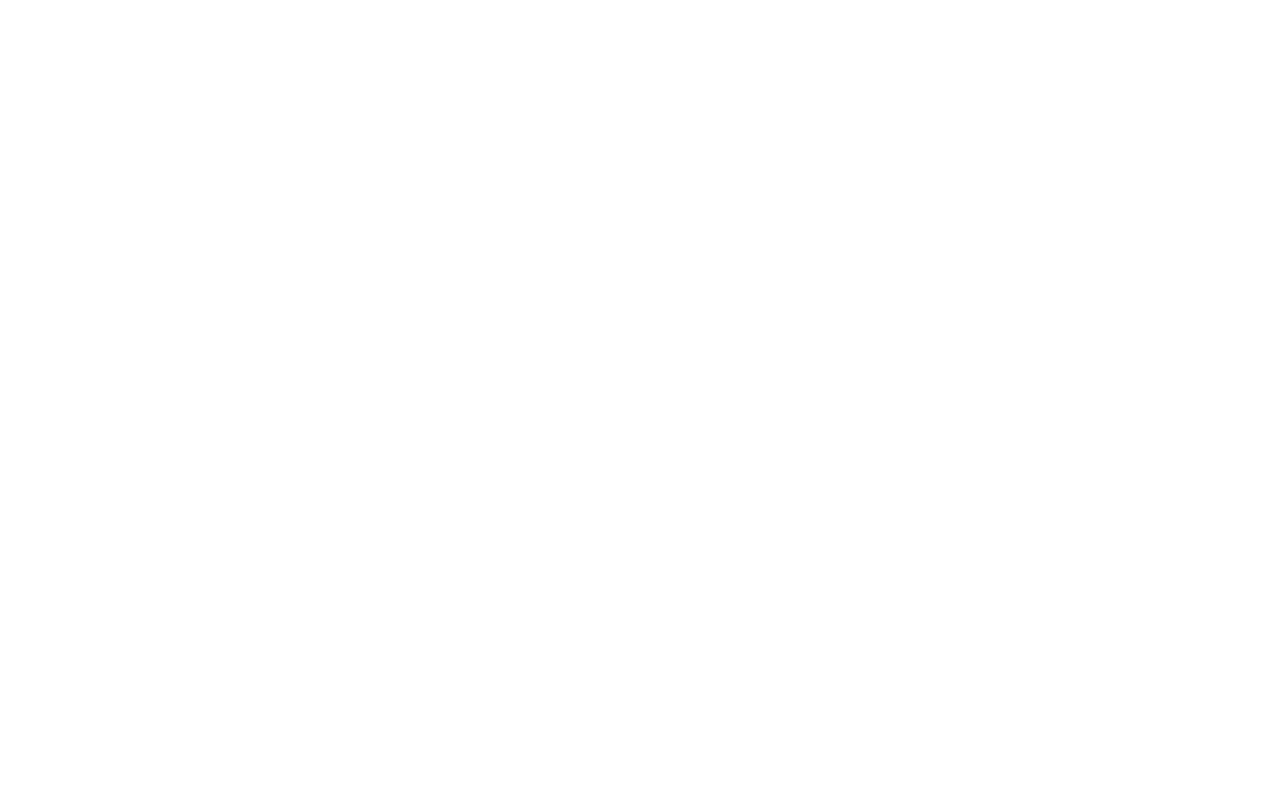
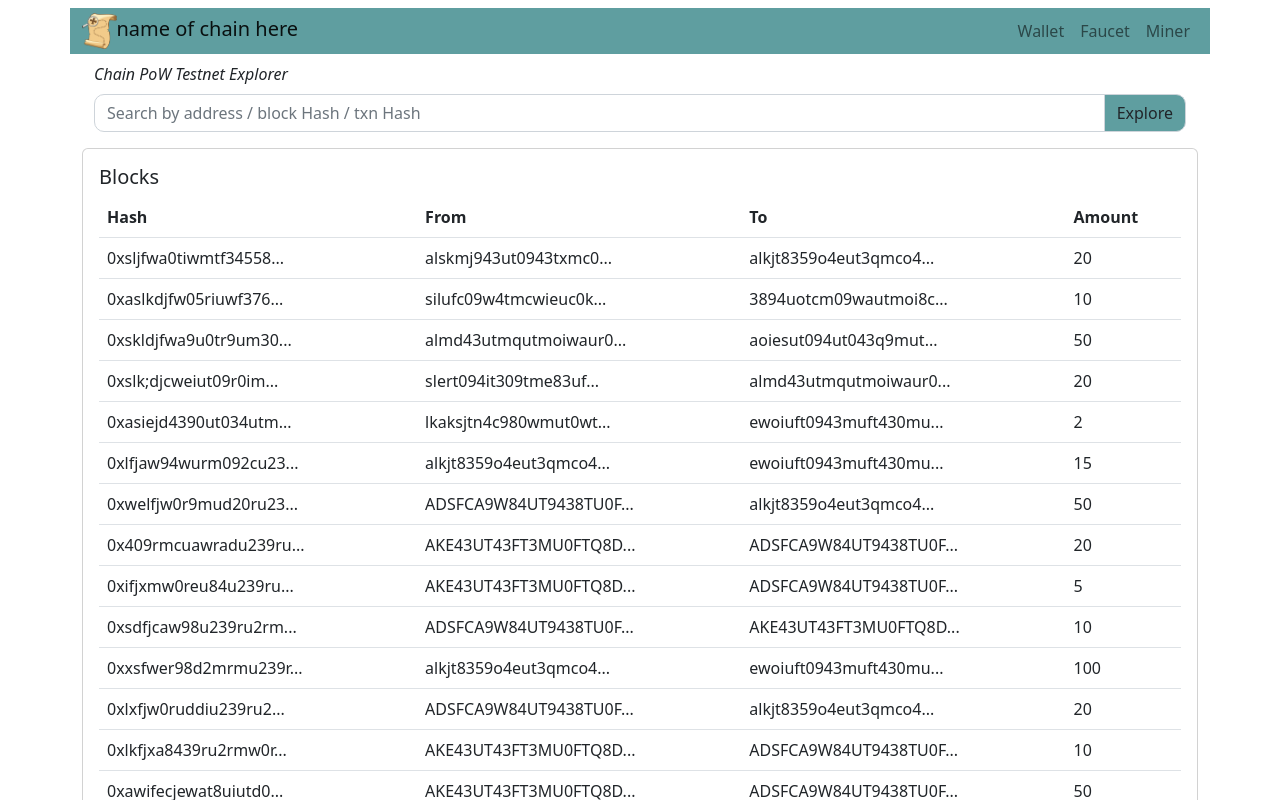
Before and after one commit to codyrhoten/EduChain, a React (Create React App) app in the folder frontend/: page /all-txs in a window 1280 px wide. Before the commit this address had no page. Shown: the top 800 px of the page. Built offline with nearby package versions, Linux system fonts and the light colour scheme.

Commit message:
create AllTxs page and link from Home pg

```diff
--- a/frontend/src/App.js
+++ b/frontend/src/App.js
@@ -3,12 +3,14 @@
 import Home from './pages/Home';
 import Wallet from './components/wallet/Wallet';
 import AllBlocks from './pages/AllBlocks';
+import AllTxs from './pages/AllTxs';
 import 'bootstrap/dist/css/bootstrap.min.css';
 // dummy data
 import api from './dummyApi';
 
 function App() {
     const [blocks, setBlocks] = useState([]);
+    const [txs, setTxs] = useState([]);
     const [latestBlx, setLatestBlx] = useState([]);
     const [latestTxs, setLatestTxs] = useState([]);
 
@@ -26,7 +28,8 @@
 
     useEffect(() => {
         const data = api();
-        setBlocks(data.blocks)
+        setBlocks(data.blocks);
+        setTxs(data.txs);
         setLatestBlx(data.latestBlx);
         setLatestTxs(data.latestTxs);
     }, []);
@@ -53,6 +56,13 @@
                         blocks={blocks}
                     />}
                 />
+                <Route
+                    path='/all-txs'
+                    element={<AllTxs
+                        navLinks={explorerLinks}
+                        txs={txs}
+                    />}
+                />
             </Routes>
         </div>
     );
--- a/frontend/src/Components/explorer/LatestTxs.js
+++ b/frontend/src/Components/explorer/LatestTxs.js
@@ -9,7 +9,7 @@
 
     return (
         <Col className='lg-6'>
-            <Card>
+            <Card className='text-center'>
                 <Card.Body>
                     <Card.Title>Latest Transactions</Card.Title>
                     {latestTxs && latestTxs.map((tx, i) => {
@@ -17,7 +17,7 @@
                             <Container key={i}>
                                 <Row>
                                     <Col>
-                                        Tx {tx.hash.substring(0, 8)}...
+                                        Tx {tx.hash.substring(0, 12)}...
                                     </Col>
                                     <Col>
                                         From: {shortenAddress(tx.sender)}<br />
@@ -29,6 +29,7 @@
                             </Container>
                         );
                     })}
+                    <Card.Link href='all-txs'>See all transactions</Card.Link>
                 </Card.Body>
             </Card>
         </Col>
--- a/frontend/src/blockchain.json
+++ b/frontend/src/blockchain.json
@@ -14,31 +14,31 @@
             "txs": [
                 {
                     "amount": 20,
-                    "hash": "awurd3498tuw0mu20rdwurxumq9rxac",
+                    "hash": "0xawurd3498tuw0mu20rdwurxumq9rxac",
                     "recipient": "AKE43UT43FT3MU0FTQ8D2MUD0Q",
                     "sender": "ADSFCA9W84UT9438TU0FTUMFT"
                 },
                 {
                     "amount": 50,
-                    "hash": "awurd3498tuw0mu20rdwurxumq9rxac",
+                    "hash": "0xserd98r3498tu348udqu20rdwurxumq9rxac",
                     "recipient": "ADSFCA9W84UT9438TU0FTUMFT",
                     "sender": "AKE43UT43FT3MU0FTQ8D2MUD0Q"
                 },
                 {
                     "amount": 10,
-                    "hash": "awurd3498tuw0mu20rdwurxumq9rxac",
+                    "hash": "0xwocfj98tdj8tuw0mu20rdwurxumq9rxac",
                     "recipient": "ADSFCA9W84UT9438TU0FTUMFT",
                     "sender": "AKE43UT43FT3MU0FTQ8D2MUD0Q"
                 },
                 {
                     "amount": 20,
-                    "hash": "awurd3498tuw0mu20rdwurxumq9rxac",
+                    "hash": "0xpaoslfcjaw09c8tuw0mu20rdwurxumq9rxac",
                     "recipient": "alkjt8359o4eut3qmco4wut09mut0",
                     "sender": "ADSFCA9W84UT9438TU0FTUMFT"
                 },
                 {
                     "amount": 100,
-                    "hash": "awurd3498tuw0mu20rdwurxumq9rxac",
+                    "hash": "0xfkxjw98ruxmruxmUWQR08qr2mrxxDZ4534j",
                     "recipient": "ewoiuft0943muft430muft0tuq8ujh",
                     "sender": "alkjt8359o4eut3qmco4wut09mut0"
                 }
@@ -53,26 +53,31 @@
             "txs": [
                 {
                     "amount": 20,
+                    "hash": "0xsalfxjwoiu239ru2rmw0r92rdafmaw0d",
                     "recipient": "AKE43UT43FT3MU0FTQ8D2MUD0Q",
                     "sender": "ADSFCA9W84UT9438TU0FTUMFT"
                 },
                 {
                     "amount": 50,
+                    "hash": "0xawifecjewat8uiutd03ut2d209muds2s4",
                     "recipient": "ADSFCA9W84UT9438TU0FTUMFT",
                     "sender": "AKE43UT43FT3MU0FTQ8D2MUD0Q"
                 },
                 {
                     "amount": 10,
+                    "hash": "0xlkfjxa8439ru2rmw0r92rdafmaw0d",
                     "recipient": "ADSFCA9W84UT9438TU0FTUMFT",
                     "sender": "AKE43UT43FT3MU0FTQ8D2MUD0Q"
                 },
                 {
                     "amount": 20,
+                    "hash": "0xlxfjw0ruddiu239ru2rmw0r92rdafmaw0d",
                     "recipient": "alkjt8359o4eut3qmco4wut09mut0",
                     "sender": "ADSFCA9W84UT9438TU0FTUMFT"
                 },
                 {
                     "amount": 100,
+                    "hash": "0xxsfwer98d2mrmu239ru2rmw0r92rdafmaw0d",
                     "recipient": "ewoiuft0943muft430muft0tuq8ujh",
                     "sender": "alkjt8359o4eut3qmco4wut09mut0"
                 }
@@ -87,26 +92,31 @@
             "txs": [
                 {
                     "amount": 10,
+                    "hash": "0xsdfjcaw98u239ru2rmw0r92rdafmaw0d",
                     "recipient": "AKE43UT43FT3MU0FTQ8D2MUD0Q",
                     "sender": "ADSFCA9W84UT9438TU0FTUMFT"
                 },
                 {
                     "amount": 5,
+                    "hash": "0xifjxmw0reu84u239ru2rmw0r92rdafmaw0d",
                     "recipient": "ADSFCA9W84UT9438TU0FTUMFT",
                     "sender": "AKE43UT43FT3MU0FTQ8D2MUD0Q"
                 },
                 {
                     "amount": 20,
+                    "hash": "0x409rmcuawradu239ru2rmw0r92rdafmaw0d",
                     "recipient": "ADSFCA9W84UT9438TU0FTUMFT",
                     "sender": "AKE43UT43FT3MU0FTQ8D2MUD0Q"
                 },
                 {
                     "amount": 50,
+                    "hash": "0xwelfjw0r9mud20ru239ru2rmw0r92rdafmaw0d",
                     "recipient": "alkjt8359o4eut3qmco4wut09mut0",
                     "sender": "ADSFCA9W84UT9438TU0FTUMFT"
                 },
                 {
                     "amount": 15,
+                    "hash": "0xlfjaw94wurm092cu239ru2rmw0r92rdafmaw0d",
                     "recipient": "ewoiuft0943muft430muft0tuq8ujh",
                     "sender": "alkjt8359o4eut3qmco4wut09mut0"
                 },
--- a/frontend/src/dummyApi.js
+++ b/frontend/src/dummyApi.js
@@ -3,10 +3,10 @@
 const api = () => {
     const blocks = blockchain.chain.reverse();
     const latestBlx = blocks.slice(0, 5);
-    let latestTxs = [];
-    latestBlx.forEach(b => latestTxs.push(...b.txs.reverse()));
-    latestTxs = latestTxs.slice(0, 5);
-    return { blocks, latestBlx, latestTxs };
+    let txs = [];
+    latestBlx.forEach(b => txs.push(...b.txs.reverse()));
+    const latestTxs = txs.slice(0, 5);
+    return { blocks, txs, latestBlx, latestTxs };
 };
 
 module.exports = api;
--- /dev/null
+++ b/frontend/src/pages/AllTxs.js
@@ -0,0 +1,50 @@
+import { Card, Container, Table } from 'react-bootstrap';
+import SearchBar from '../components/SearchBar';
+import Header from '../components/Header';
+import formatTimestamp from '../utils/formatTimestamp';
+
+const AllTxs = ({ txs, navLinks }) => {
+    return (
+        <>
+            <Header navLinks={navLinks} />
+            <Container>
+                <SearchBar />
+                <Card>
+                    <Card.Body>
+                        <Card.Title>Blocks</Card.Title>
+                        <Table responsive>
+                            <thead>
+                                <tr>
+                                    <th>Hash</th>
+                                    {/* <th>Block</th> */}
+                                    {/* <th>Time</th> */}
+                                    <th>From</th>
+                                    <th>To</th>
+                                    <th>Amount</th>
+                                    {/* {<th>Fee</th>} */}
+                                </tr>
+                            </thead>
+                            <tbody>
+                                {txs.length > 0 &&
+                                    txs.map((t, i) => (
+                                        <tr style={{ cursor: 'pointer'}} key={i}>
+                                            <td>{t.hash.substring(0, 20)}...</td>
+                                            {/* <td>{tx.minedInBlock}</td> */}
+                                            {/* <td>{formatTimestamp(t.timestamp)}</td> */}
+                                            {<td>{t.sender.substring(0, 20)}...</td>}
+                                            <td>{t.recipient.substring(0, 20)}...</td>
+                                            <td>{t.amount}</td>
+                                            {/* <td>{t.fee}</td> */}
+                                        </tr>
+                                    ))
+                                }
+                            </tbody>
+                        </Table>
+                    </Card.Body>
+                </Card>
+            </Container>
+        </>
+    );
+};
+
+export default AllTxs;
--- /dev/null
+++ b/frontend/src/utils/formatTimestamp.js
@@ -0,0 +1,15 @@
+ const formatTimestamp = _block => {
+    let timestamp = new Date(_block.timestamp);
+    let tz = timestamp.toTimeString().match(/\((.+)\)/)[1];
+    tz = tz.match(/[A-Z]/g).join('');
+    timestamp = timestamp.getDate() +
+        '/' + (timestamp.getMonth() + 1) +
+        '/' + timestamp.getFullYear() +
+        ' ' + timestamp.getHours() +
+        ':' + timestamp.getMinutes() +
+        ':' + timestamp.getSeconds() +
+        ' ' + tz;
+    return timestamp;
+};
+
+module.exports = formatTimestamp;
```
Also changed, not shown: frontend/src/Components/explorer/LatestBlocks.js (+3 -18 lines).
